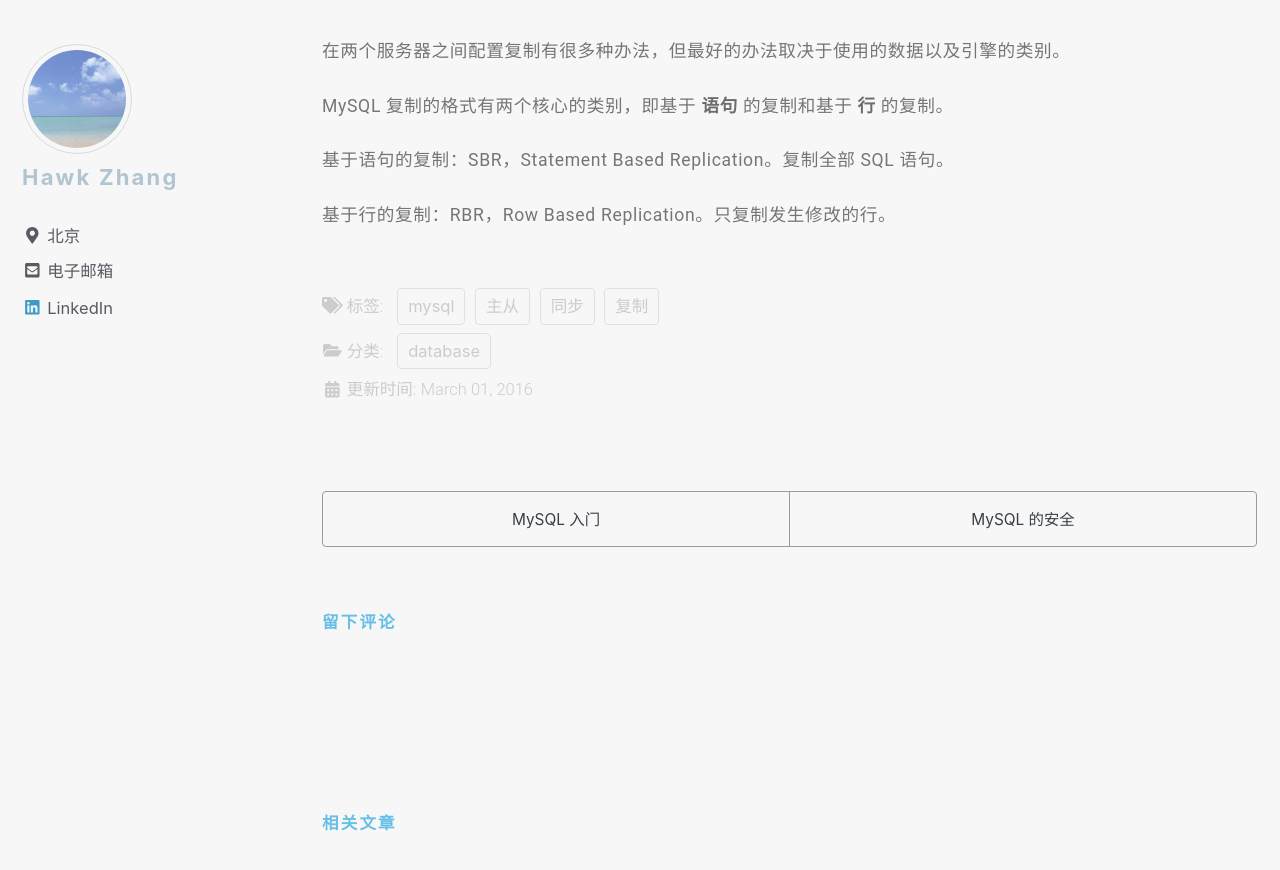
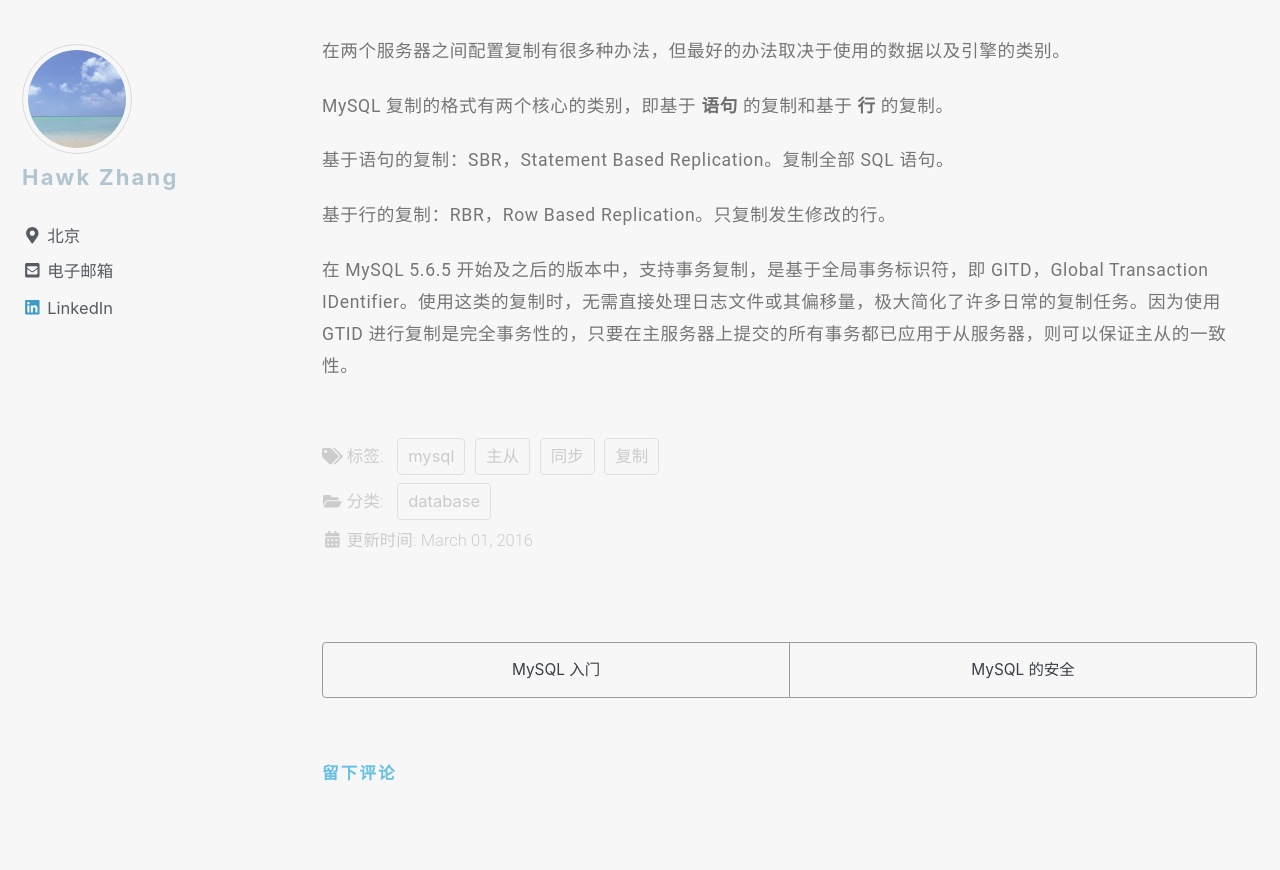
Before and after one commit to narru888/linotes_note, a Jekyll site: the page built from _posts/mysql/2016-03-01-master.slave.md, in a window 1280 px wide and 900 px high, scrolled down 1918 px. Shown: the top 870 px of the window. Built offline with Jekyll 4.4.1, drawn with Linux system fonts in a browser that asks for light colours; nearby versions of some CDN libraries; a script that is not in the unit is left out; comment, search, counter and statistics services are not loaded.

Commit message:
update on 2018-08-09 16:40:01 CST

```diff
--- a/_posts/mysql/2016-03-01-master.slave.md
+++ b/_posts/mysql/2016-03-01-master.slave.md
@@ -56,3 +56,5 @@ MySQL 复制的格式有两个核心的类别，即基于 **语句** 的复制
 基于语句的复制：SBR，Statement Based Replication。复制全部 SQL 语句。
 
 基于行的复制：RBR，Row Based Replication。只复制发生修改的行。
+
+在 MySQL 5.6.5 开始及之后的版本中，支持事务复制，是基于全局事务标识符，即 GITD，Global Transaction IDentifier。使用这类的复制时，无需直接处理日志文件或其偏移量，极大简化了许多日常的复制任务。因为使用 GTID 进行复制是完全事务性的，只要在主服务器上提交的所有事务都已应用于从服务器，则可以保证主从的一致性。
```
